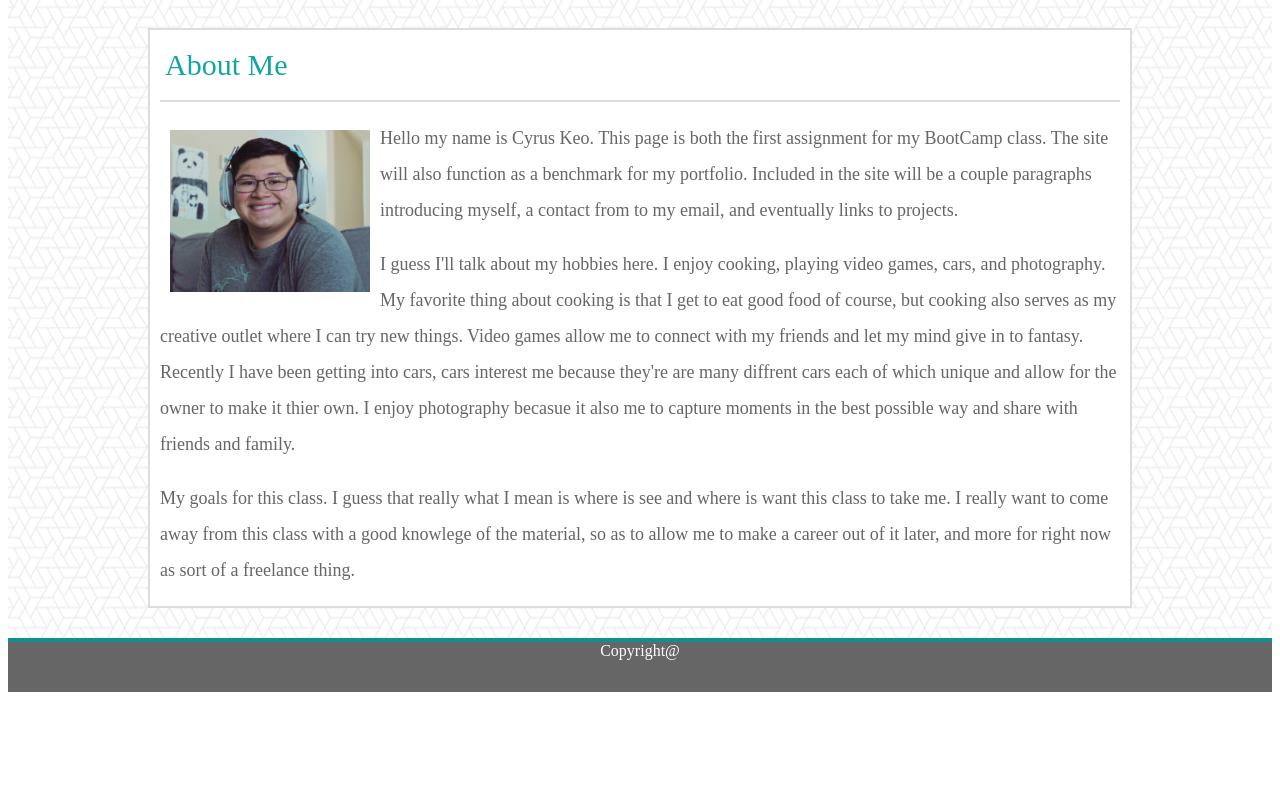
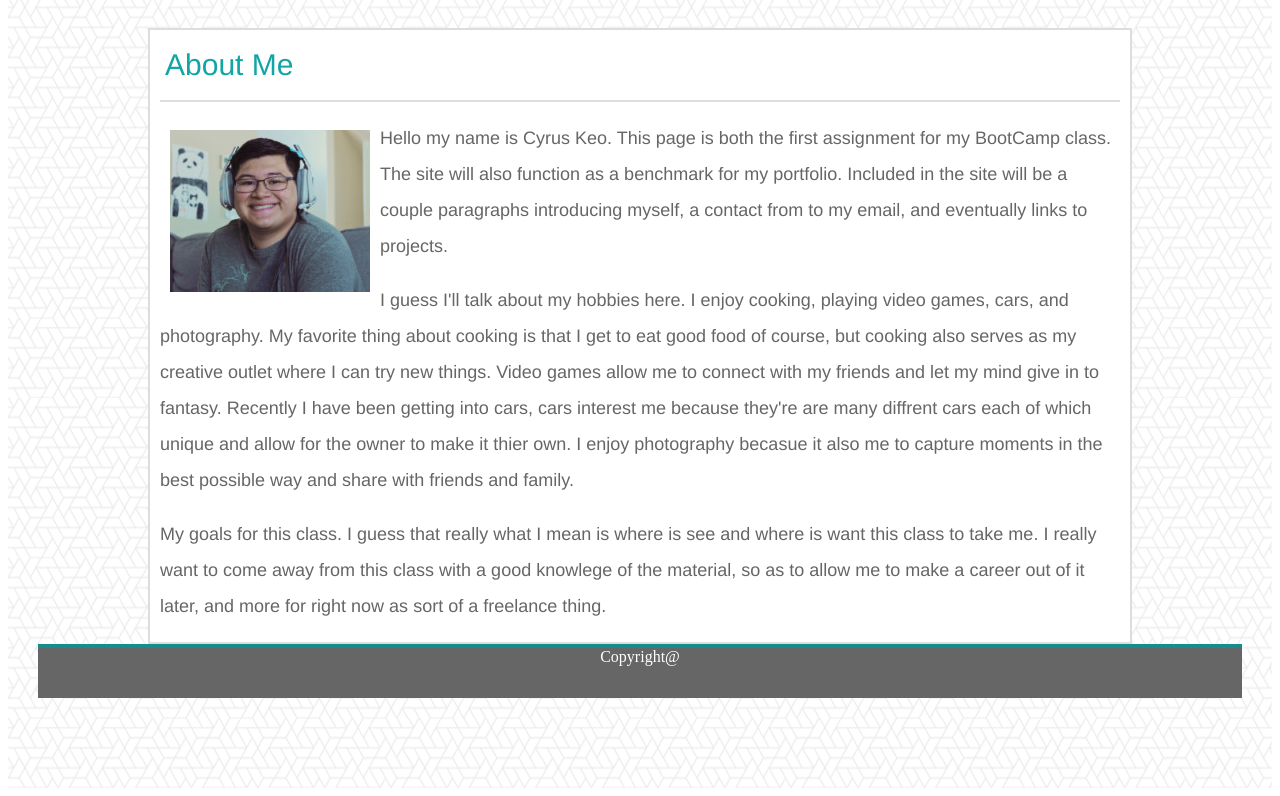
Before and after one commit to CyKeo/basic-portfolio, a plain HTML site: page index.html in a window 1280 px wide. Shown: the part 101-897 px from the top of the page. Before the commit the page ends 801 px from the top, so only its background shows below. Drawn offline with Linux system fonts and the light colour scheme.

Commit message:
revisions

```diff
--- a/assets/css/style.css
+++ b/assets/css/style.css
@@ -15,6 +15,8 @@
 	color: #999999;
 
 	border-bottom: 2px solid #cccccc;
+
+	font-family: 'Times New Roman';
 }
 
 .abname{
@@ -81,12 +83,7 @@ a{
 	padding: 10px;
 }
 
-.sub{
-	color: rgb(17, 165, 163);
-	font-size: 30px;
-	border-bottom: 2px solid #ddd;
-	padding: 5px;
-}
+
 
 .img1{
 	position: relative;
@@ -134,12 +131,22 @@ a{
 
 .body{
 	background-image: url(../images/what-the-hex/what-the-hex.png);
+	font-family:Helvetica;
+	padding: 30px;
+	min-height: calc(100vh - 70px);
+}
 
-padding: 30px;
+.sub{
+	color: rgb(17, 165, 163);
+	font-size: 30px;
+	border-bottom: 2px solid #ddd;
+	padding: 5px;
+	font-family: 'Helvetica';
 }
 
 .footing{
 	height: 50px;
+	/* margin-top: -50px; */
 
 	text-align: center;
 
@@ -148,4 +155,7 @@ padding: 30px;
 
 	border-top: 4px solid rgb(18, 143, 141);
 
+	font-family: 'Times new roman';
+
+
 }
--- a/index.html
+++ b/index.html
@@ -53,16 +53,13 @@
 						My goals for this class. I guess that really what I mean is where is see and where is want this class to take me. I really want to come away from this class with a good knowlege of the material, so as to allow me to make a career out of it later, and more for right now as sort of a freelance thing.
 					</p>
 
+					<div class="push"></div>
 				</div>
 
 			</div>
 
 		</div>
 
-	</div>
-
-	<div class="footing">
-		<footer>Copyright@</footer>
-	</div>
+		<footer class="footing">Copyright@</footer>
 </body>
 </html>
```
Also changed, not shown: contact.html (+4 -4 lines), portfolio.html (+5 -6 lines), assets/images/download(1).jpeg (renamed from assets/images/download (1).jpeg), assets/images/download(2).jpeg (renamed from assets/images/download (2).jpeg).
